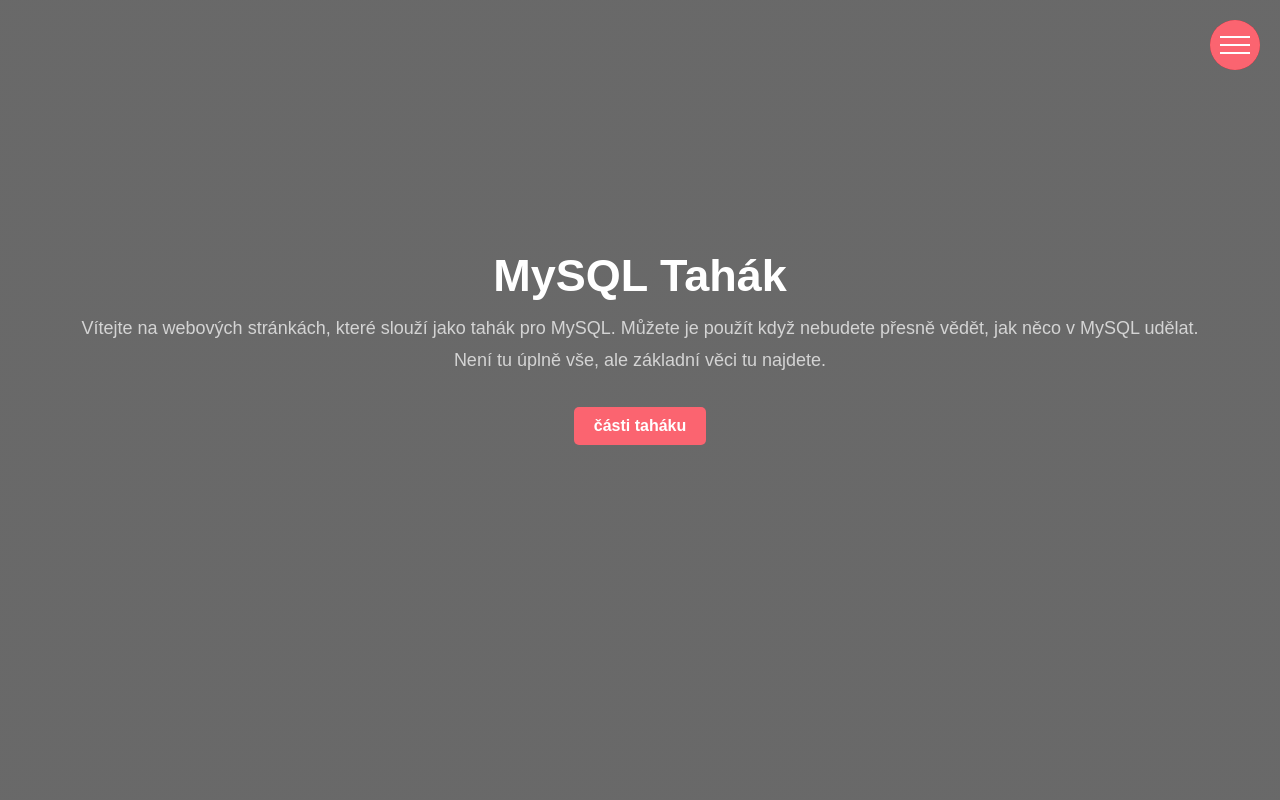
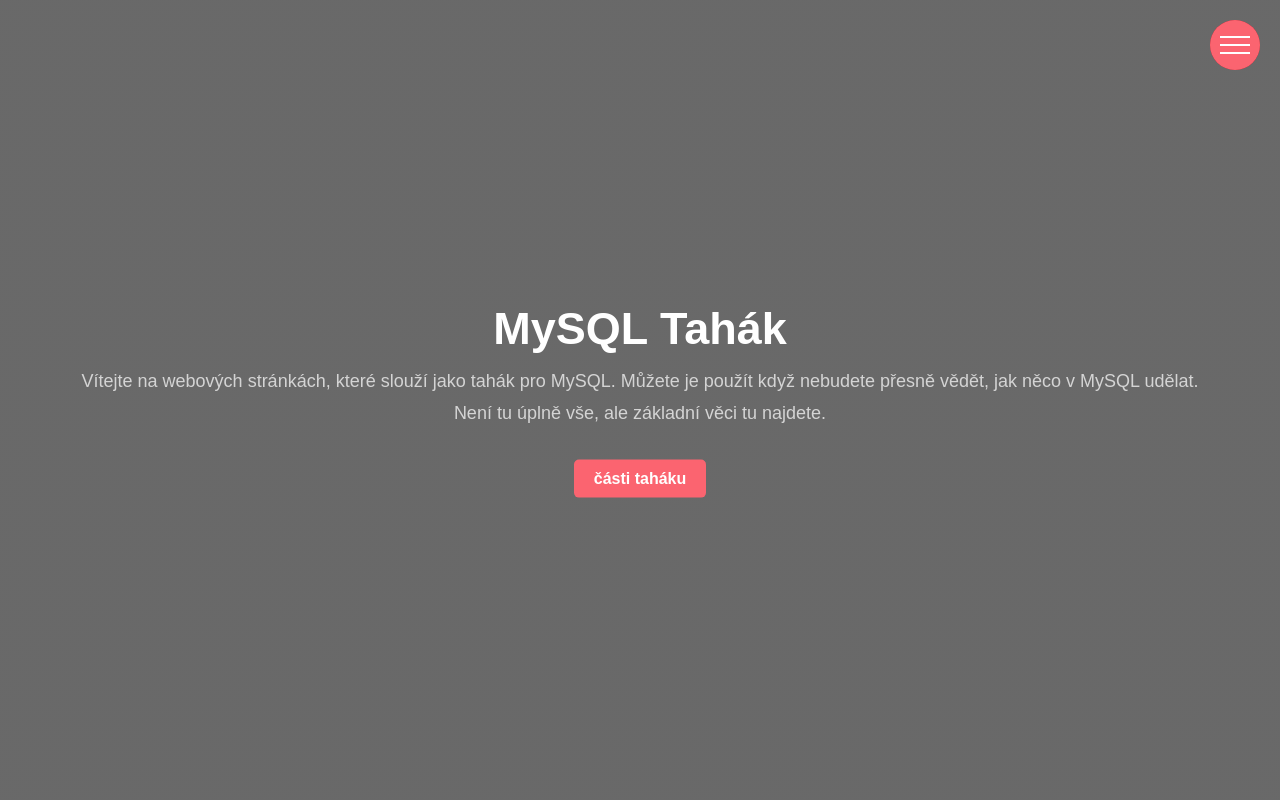
Before and after one commit to Jirkasa/mysql-tahak, a website: page index.html in a window 1280 px wide. Shown: the top 800 px of the page. Drawn offline with Linux system fonts and the light colour scheme; a web font is replaced by a local one.

Commit message:
change positioning of content in home-welcome-section

```diff
--- a/less/pages/home.less
+++ b/less/pages/home.less
@@ -7,9 +7,9 @@
 
     &__content {
         position: absolute;
-        top: 30%;
+        top: 50%;
         left: 50%;
-        transform: translateX(-50%);
+        transform: translate(-50%, -50%);
 
         width: 100%;
         max-width: @grid-width;
```
Also changed, not shown: media/css/style.css.
